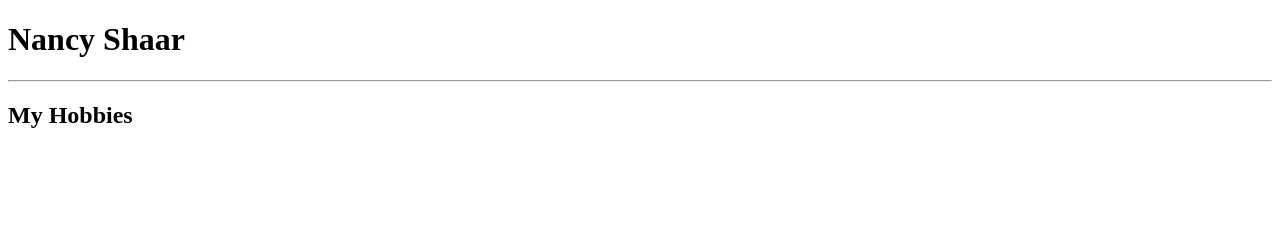
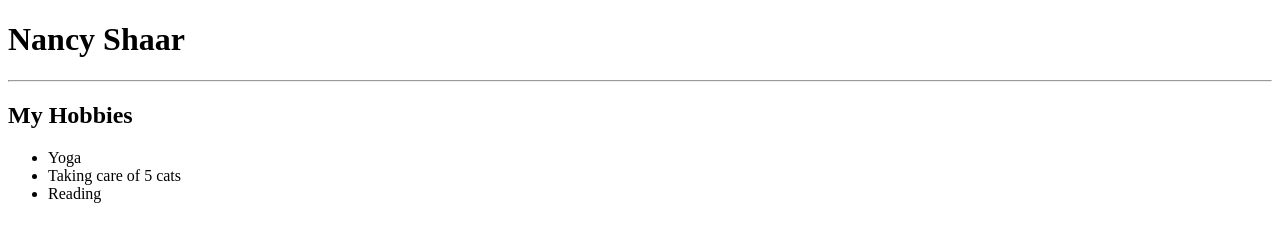
Before and after one commit to nshaar01/Wk3AboutMe, a plain HTML site: page index.html in a window 1280 px wide. Drawn offline with Linux system fonts and the light colour scheme.

Commit message:
Added an unnumbered list of my hobbies

```diff
--- a/index.html
+++ b/index.html
@@ -9,6 +9,13 @@
     <h1> Nancy Shaar </h1>
     <hr>
     <h2> My Hobbies </h2>
+    <ul>
+        <li> Yoga </li>
+        <li> Taking care of 5 cats </li>
+        <li> Reading </li>
+    </ul>
+
+
 
 </body>
 </html>
```
